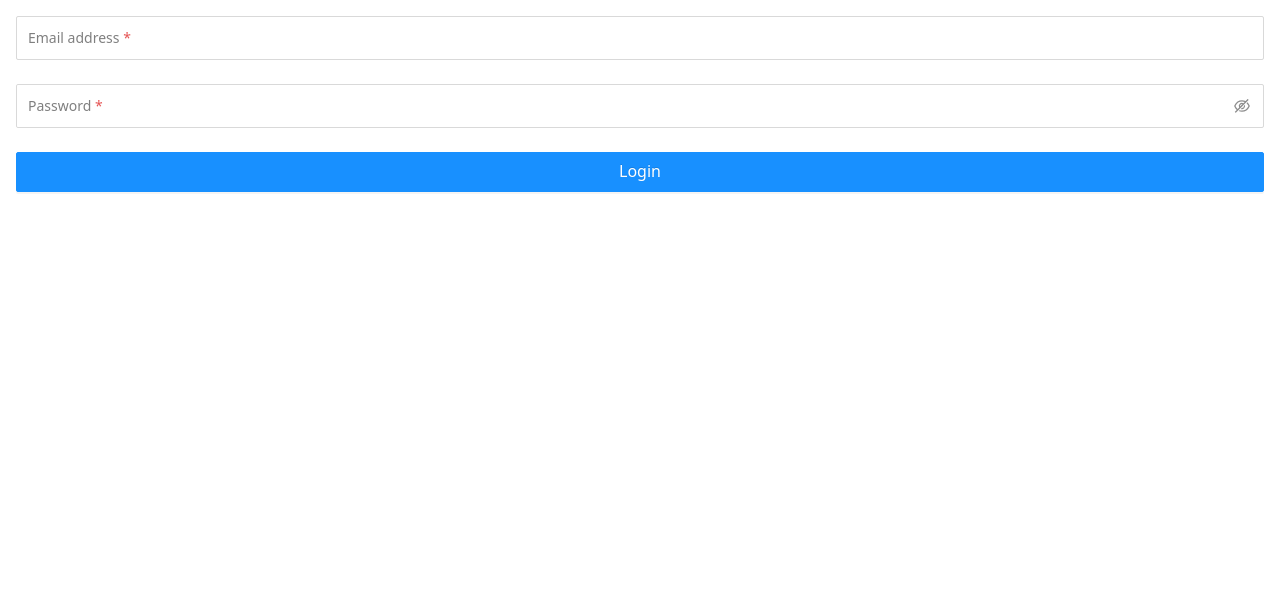
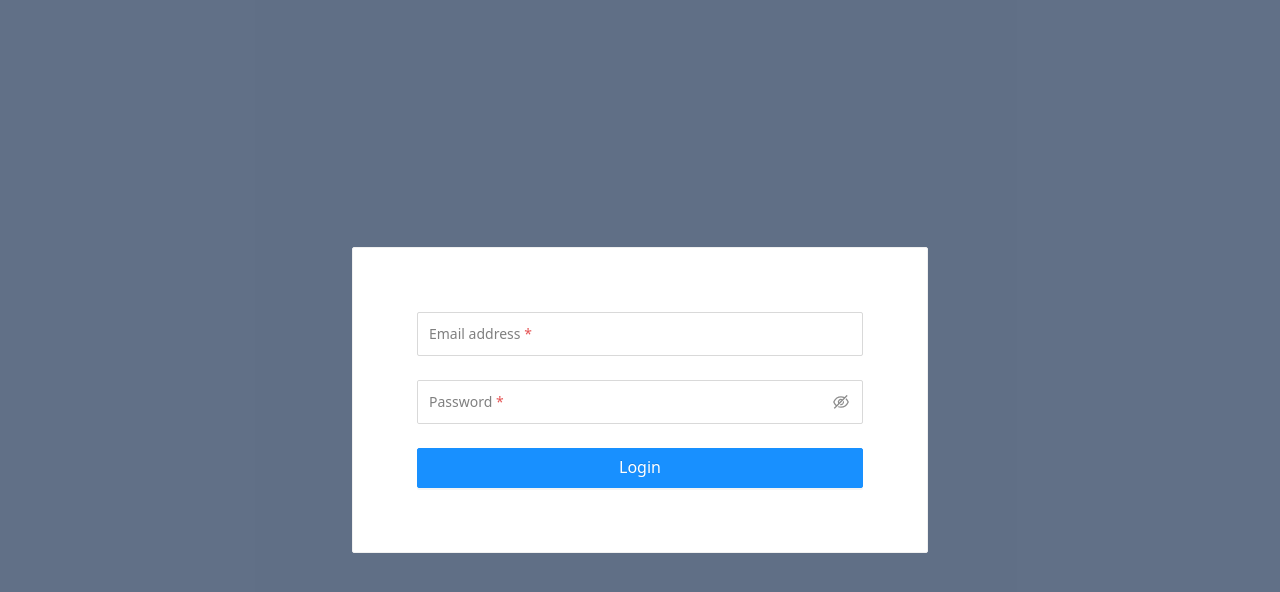
Before and after one commit to coolbeatz71/kinix_dashboard, a React (Create React App) app: page / in a window 1280 px wide. Shown: the top 592 px of the page. Built offline with nearby package versions, Linux system fonts and the light colour scheme.

Commit message:
feat: design the login view component

```diff
--- a/craco.config.js
+++ b/craco.config.js
@@ -5,7 +5,7 @@ module.exports = {
     webpack: {
         alias: {
             '@components': path.resolve(__dirname, 'src/components'),
-            '@containers': path.resolve(__dirname, 'src/containers'),
+            '@views': path.resolve(__dirname, 'src/views'),
             '@helpers': path.resolve(__dirname, 'src/helpers'),
             '@constants': path.resolve(__dirname, 'src/constants'),
             '@hooks': path.resolve(__dirname, 'src/hooks'),
--- a/src/App.tsx
+++ b/src/App.tsx
@@ -1,10 +1,10 @@
 import React from 'react';
-import LoginForm from './components/form/Login';
+import Login from '@views/Login';
 
 function App() {
     return (
         <div>
-            <LoginForm />
+            <Login />
         </div>
     );
 }
--- a/src/components/common/FloatTextInput/index.module.scss
+++ b/src/components/common/FloatTextInput/index.module.scss
@@ -1,4 +1,4 @@
-@import 'src/styles/colors.scss';
+@import 'styles/colors.scss';
 
 .textInput {
     position: relative;
--- a/src/components/form/Login/index.tsx
+++ b/src/components/form/Login/index.tsx
@@ -11,7 +11,6 @@ const btnStyles = `d-flex align-items-center justify-content-center`;
 
 const LoginForm: FC = () => {
     return (
-        <div>
         <Form size="large" name="admin_login" className={styles.loginForm} layout="vertical">
             <Item name="credential" validateTrigger={['onSubmit', 'onBlur']}>
                 <FloatTextInput label="Email" placeholder="Email address" required>
@@ -29,7 +28,6 @@ const LoginForm: FC = () => {
                 Login
             </Button>
         </Form>
-        </div>
     );
 };
 
--- /dev/null
+++ b/src/views/Login/index.module.scss
@@ -0,0 +1,19 @@
+@import 'styles/colors.scss';
+@import 'styles/dimensions.scss';
+
+.login {
+    min-height: 100vh;
+
+    display: flex;
+    align-items: center;
+    justify-content: center;
+
+    background: $bg-primary-dark;
+
+    &__card {
+        width: 45%;
+        display: inline-block;
+
+        padding: $padding;
+    }
+}
--- /dev/null
+++ b/src/views/Login/index.tsx
@@ -0,0 +1,17 @@
+import React from 'react';
+import { Card } from 'antd';
+import LoginForm from '@components/form/Login';
+
+import styles from './index.module.scss';
+
+const Login = () => {
+    return (
+        <div className={styles.login}>
+            <Card hoverable={false} className={styles.login__card}>
+                <LoginForm />
+            </Card>
+        </div>
+    );
+};
+
+export default Login;
--- a/tsconfig.json
+++ b/tsconfig.json
@@ -19,7 +19,7 @@
         "baseUrl": "./src",
         "paths": {
             "@components/*": ["components/*"],
-            "@containers/*": ["containers/*"],
+            "@views/*": ["views/*"],
             "@helpers/*": ["helpers/*"],
             "@constants/*": ["constants/*"],
             "@hooks/*": ["hooks/*"],
```
Lines whose indentation alone changed are shown as unchanged.
